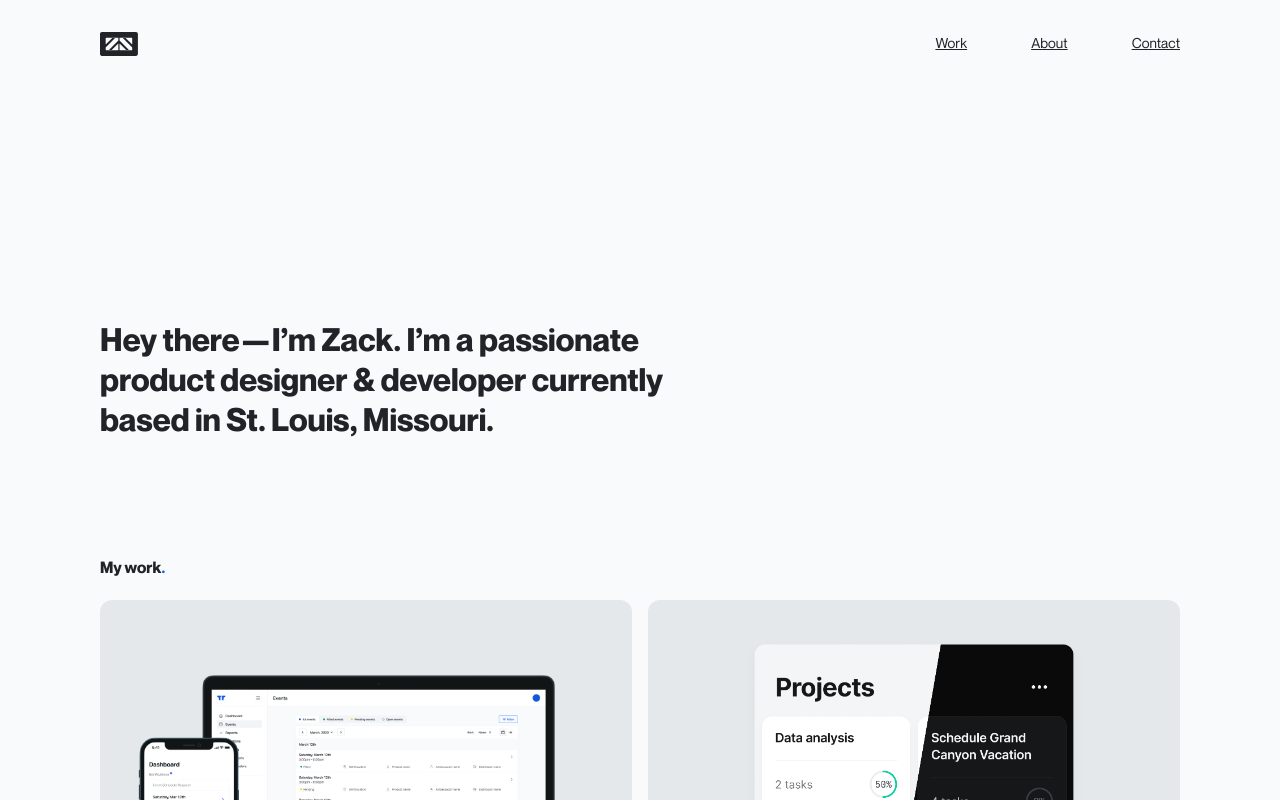
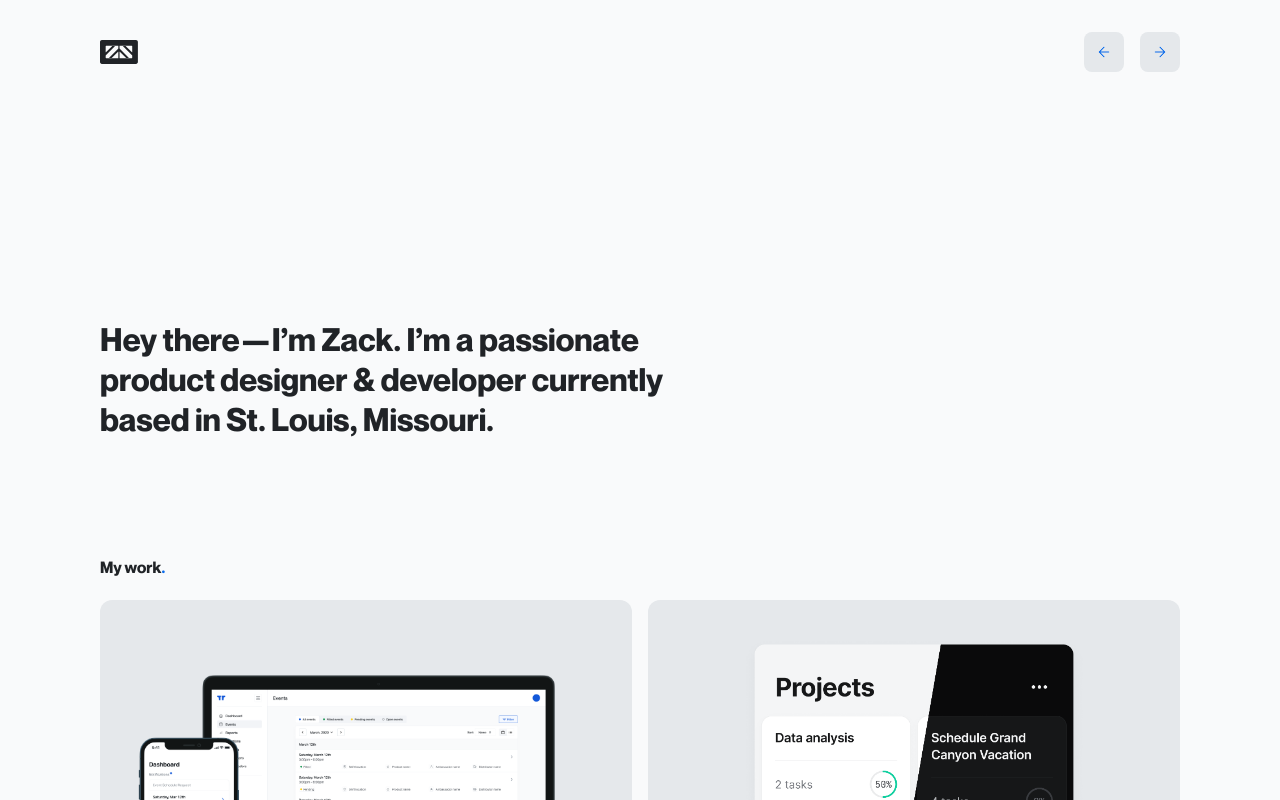
Before and after one commit to ztschwartz/next-portfolio, a Next.js app: page /case-study-test in a window 1280 px wide. Shown: the top 800 px of the page. Built offline with nearby package versions, Linux system fonts and the light colour scheme.

Commit message:
added paginaton buttons to case study pages

```diff
--- a/components/Navbar.js
+++ b/components/Navbar.js
@@ -1,18 +1,28 @@
 import React from 'react'
 import NavLogo from './NavLogo.js'
 import NavStyles from '../styles/components/Navbar.module.css'
+import PaginationBtns from './PaginationBtns.js';
 
-const Navbar = ( ) => {
+const Navbar = ({type , pageNumber}) => {
+
+
+    const pageType = type;
+
+
+
     return (
     <nav className={NavStyles.navbar}>
         <div className="container">
             <div className={NavStyles.navFlex}>
                 <NavLogo />
-                <div className={NavStyles.navLinks}>
-                    <a href="#work" className={`link textP3 textMain navAni ${NavStyles.navLink}`}>Work</a>
-                    <a href="#about" className={`link textP3 navAni textMain ${NavStyles.navLink}`}>About</a>
-                    <a href="#contact" className={`link textP3 navAni textMain ${NavStyles.navLink}`}>Contact</a>
-                </div>
+                {(pageType === 'home' ?
+                    <div className={NavStyles.navLinks}>
+                        <a href="#work" className={`link textP3 textMain navAni ${NavStyles.navLink}`}>Work</a>
+                        <a href="#about" className={`link textP3 navAni textMain ${NavStyles.navLink}`}>About</a>
+                        <a href="#contact" className={`link textP3 navAni textMain ${NavStyles.navLink}`}>Contact</a>
+                    </div>
+                :
+                <PaginationBtns pageNumber={pageNumber} />)}
             </div>
         </div>
     </nav>
--- /dev/null
+++ b/components/PaginationBtns.js
@@ -0,0 +1,81 @@
+import React from 'react'
+import Link from 'next/link'
+import postData from '../posts/post.json'
+import NavbarStyles from '../styles/components/Navbar.module.css'
+
+
+
+const PaginationBtns = ({pageNumber}) => {
+
+    const postString = JSON.stringify(postData)
+    const postObject = JSON.parse(postString)
+    const arrayLength = postObject.length;
+
+    console.log(pageNumber);
+
+    const getNextPage = () => {
+
+        console.log(arrayLength);
+        const nextPageNumber = pageNumber + 1;
+
+        if (nextPageNumber <= arrayLength){
+            const nextPageObject = postObject.filter(object => object.meta.order === nextPageNumber)
+            const nextPageSlug = nextPageObject[0].meta.slug
+            const nextPageTitle = nextPageObject[0].title
+            return [nextPageSlug, nextPageTitle]
+        }else{
+            const nextPageObject = postObject.filter(object => object.meta.order === 1)
+            const nextPageSlug = nextPageObject[0].meta.slug
+            const nextPageTitle = nextPageObject[0].title
+            return [nextPageSlug, nextPageTitle]
+        }
+    }
+
+    const getPrevPage = () =>{
+        const prevPageNumber = pageNumber - 1;
+        console.log(prevPageNumber);
+        if (prevPageNumber > 0 ){
+            const prevPageObject = postObject.filter(object => object.meta.order === prevPageNumber)
+            const prevPageSlug = prevPageObject[0].meta.slug
+            const prevPageTitle = prevPageObject[0].title
+            return [prevPageSlug, prevPageTitle]
+        }else{
+            console.log(arrayLength);
+            const prevPageObject = postObject.filter(object => object.meta.order === arrayLength)
+            const prevPageSlug = prevPageObject[0].meta.slug
+            const prevPageTitle = prevPageObject[0].title
+            return [prevPageSlug, prevPageTitle]
+        }
+    }
+
+    const [nextPageSlug, nextPageTitle] = getNextPage();
+    const [prevPageSlug, prevPageTitle] = getPrevPage();
+
+
+    return (
+        <div className={NavbarStyles.paginationSection}>
+            <Link scroll={false} href={`/case-studies/${encodeURIComponent(prevPageSlug)}`}>
+                <a className={`bgDeep navAni ${NavbarStyles.prevPageBtn} ${NavbarStyles.pageBtn}`}>
+                    <svg className="fillAccent" viewBox="0 0 16 16"  xmlns="http://www.w3.org/2000/svg">
+                        <path fillRule="evenodd" clipRule="evenodd" d="M15.9996 0H0.00206878V1.60776C0.00206878 1.93908 0.270657 2.20767 0.601977 2.20767H12.0864C12.1399 2.20767 12.1666 2.27229 12.1288 2.31008L0.234278 14.2046C0.0842719 14.3546 0 14.5581 0 14.7702V16H1.22973C1.44187 16 1.64533 15.9157 1.79533 15.7657L13.6897 3.87127C13.7275 3.83348 13.7922 3.86024 13.7922 3.91369V15.3977C13.7922 15.729 14.0607 15.9976 14.3921 15.9976H15.9998L15.9996 0Z"/>
+                    </svg>
+                    <p className={`textP3 textMain textMedium ${NavbarStyles.nextPageBtnLabel}`}>
+                        {prevPageTitle}
+                    </p>
+                </a>
+            </Link>
+            <Link scroll={false} href={`/case-studies/${encodeURIComponent(nextPageSlug)}`}>
+                <a className={`bgDeep navAni ${NavbarStyles.nextPageBtn} ${NavbarStyles.pageBtn}`}>
+                    <p className={`textP3 textMain textMedium ${NavbarStyles.nextPageBtnLabel}`}>
+                        {nextPageTitle}
+                    </p>
+                    <svg className="fillAccent" viewBox="0 0 16 16"  xmlns="http://www.w3.org/2000/svg">
+                        <path fillRule="evenodd" clipRule="evenodd" d="M15.9996 0H0.00206878V1.60776C0.00206878 1.93908 0.270657 2.20767 0.601977 2.20767H12.0864C12.1399 2.20767 12.1666 2.27229 12.1288 2.31008L0.234278 14.2046C0.0842719 14.3546 0 14.5581 0 14.7702V16H1.22973C1.44187 16 1.64533 15.9157 1.79533 15.7657L13.6897 3.87127C13.7275 3.83348 13.7922 3.86024 13.7922 3.91369V15.3977C13.7922 15.729 14.0607 15.9976 14.3921 15.9976H15.9998L15.9996 0Z"/>
+                    </svg>
+                </a>
+            </Link>
+        </div>
+    )
+}
+
+export default PaginationBtns
--- a/pages/_app.js
+++ b/pages/_app.js
@@ -82,7 +82,7 @@ function MyApp({ Component, pageProps }) {
           onEnter={enter}
           onExit={exit}
           onExiting={exiting}
-          key={router.route}
+          key={router.asPath}
           >
              <>
               {(loaderView ? <Loader loaded={loaded} />: null)}
--- a/pages/case-studies/[case-study].js
+++ b/pages/case-studies/[case-study].js
@@ -92,9 +92,10 @@ const CaseStudyPage = ({postPath}) => {
       }, [])
 
 
+
     return (
         <div className={CaseStudyStyles.caseStudyPage}>
-            <Navbar />
+            <Navbar pageNumber={post.meta.order} />
             <div className={CaseStudyStyles.showcase}>
                 <div className="container">
                     <div className={`grid ${CaseStudyStyles.showcaseContent}`}>
--- a/pages/index.js
+++ b/pages/index.js
@@ -50,7 +50,7 @@ export default function Home({loaded , loaderView}) {
 
   return (
     <div className={HomeStyles.homePage}>
-      <Navbar />
+      <Navbar type='home' />
       <div className={`${HomeStyles.showcase}`} id="showcase">
         <div className="container">
           {/*  <h1 className={`textHeadline1Medium textMain fadeAni ${HomeStyles.showcaseHeadline}`}><span className={`fadeAni ${HomeStyles.showcaseMainHeadline}`}>Hey there—I’m Zack. I’m a passionate </span><span className={`fadeAni ${HomeStyles.showcaseHeadline}`}>product designer & developer currently </span><span className={`fadeAni ${HomeStyles.showcaseHeadline}`}>based in St. Louis, Missouri.</span></h1> */}
--- a/posts/post.json
+++ b/posts/post.json
@@ -434,9 +434,9 @@
     "meta": {
         "date": "2020",
         "description": "Using real feedback and sponsor users to design an internal app that enabled ambassadors to quickly and easily manage their work responsibilities.",
-        "slug": "total-tastings-app",
+        "slug": "meridian-marketing-site",
         "tags": ["Product Design" , "User Experience" , "Research"],
-        "order": 1
+        "order": 4
     },
     "postContent": [
         {
--- a/styles/CaseStudy.module.css
+++ b/styles/CaseStudy.module.css
@@ -55,7 +55,6 @@
         gap: 1rem;
         row-gap: 0.5rem;
         grid-template-columns: 1fr 1fr;
-        grid-auto-flow:initial;
         justify-items: start;
     }
 
--- a/styles/components/Navbar.module.css
+++ b/styles/components/Navbar.module.css
@@ -35,6 +35,74 @@
 }
 
 
+.paginationSection{
+    display: grid;
+    align-items: center;
+    grid-auto-flow: column;
+    column-gap: 1rem;
+}
+
+
+.pageBtn{
+    height: 2.5rem;
+    width: 2.5rem;
+    display: grid;
+    justify-content: center;
+    align-items: center;
+    grid-auto-flow: column;
+    gap: 1rem;
+    border-radius: 0.5rem;
+    box-shadow: inset 0 0 0 1px transparent;
+    transition: box-shadow 100ms ease-out;
+}
+
+.pageBtn:hover{
+    width: auto;
+    padding: 0 1rem;
+    box-shadow: inset 0 0 0 1px var(--accentLight);
+    transition: box-shadow 100ms ease-out;
+}
+
+.pageBtn:active{
+    filter: brightness(0.98);
+}
+
+.pageBtn > p {
+    visibility: hidden;
+    display: none;
+    padding-top: 1px;
+}
+
+.pageBtn:hover > p{
+    visibility: visible;
+    display: block;
+}
+
+.prevPageBtn > svg{
+    transform: rotate(-135deg);
+    height: 0.5rem;
+}
+
+.nextPageBtn > svg{
+    transform: rotate(45deg);
+    height: 0.5rem;
+}
+
+
+@media (hover: none){
+    .pageBtn:hover{
+        width: inherit;
+        padding: inherit;
+        box-shadow: inherit;
+    }
+
+    .pageBtn:hover > p{
+        visibility: inherit;
+        display: inherit;
+    }
+}
+
+
 @media (max-width: 768px){
     .navLinks{
         gap: 2.5rem;
```
